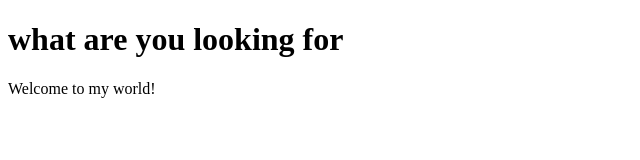
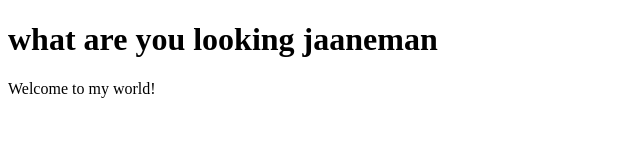
Before and after one commit to Fano-Hashmi/Practise, a website: page index.html in a window 1280 px wide. Shown: the whole page, without its empty margins (0-640 px from the left). Drawn offline with Linux system fonts and the light colour scheme.

Commit message:
Update header text in index.html

```diff
--- a/index.html
+++ b/index.html
@@ -1,7 +1,7 @@
 <!DOCTYPE html>
 <html>
 <body>
-<h1>what are you looking for</h1>
+<h1>what are you looking jaaneman</h1>
 <p>Welcome to my world!</p>
 </body>
 </html>
```
